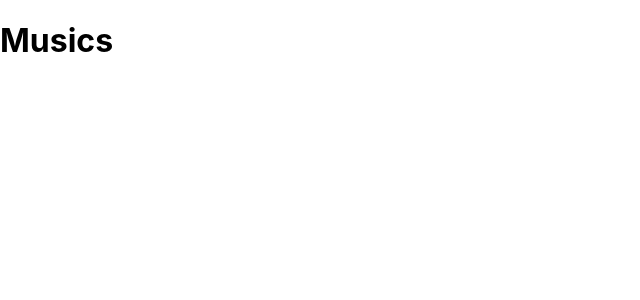
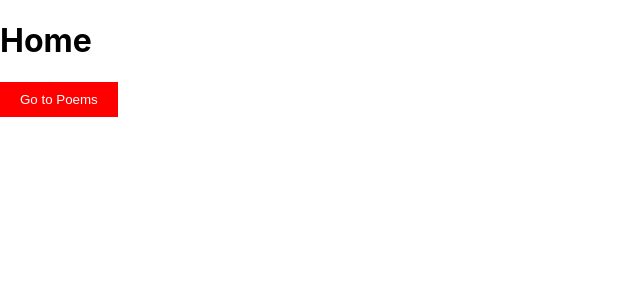
Before and after one commit to KevinRamlow/love-app, a React (Create React App) app: page /love-app/musics in a window 1280 px wide. Shown: the top 300 px of the page, without its empty margins (0-640 px from the left). Built offline with nearby package versions, Linux system fonts and the light colour scheme.

Commit message:
teste navigate das paginas

```diff
--- a/src/components/pages/musics/musics.js
+++ b/src/components/pages/musics/musics.js
@@ -1,7 +1,22 @@
+import React from 'react';
+import { useNavigate } from 'react-router-dom';
+
 function Musics () {
+  const navigate = useNavigate();
+
+  const navigateToPoems = () => {
+    navigate('/poems');
+  };
+
   return (
     <div>
-      <h1>Musics</h1>
+      <h1>Home</h1>
+      <button
+        onClick={navigateToPoems}
+        style={{ backgroundColor: 'red', borderRadius: '0', color: 'white', padding: '10px 20px', border: 'none' }}
+      >
+        Go to Poems
+      </button>
     </div>
   );
 }
```
